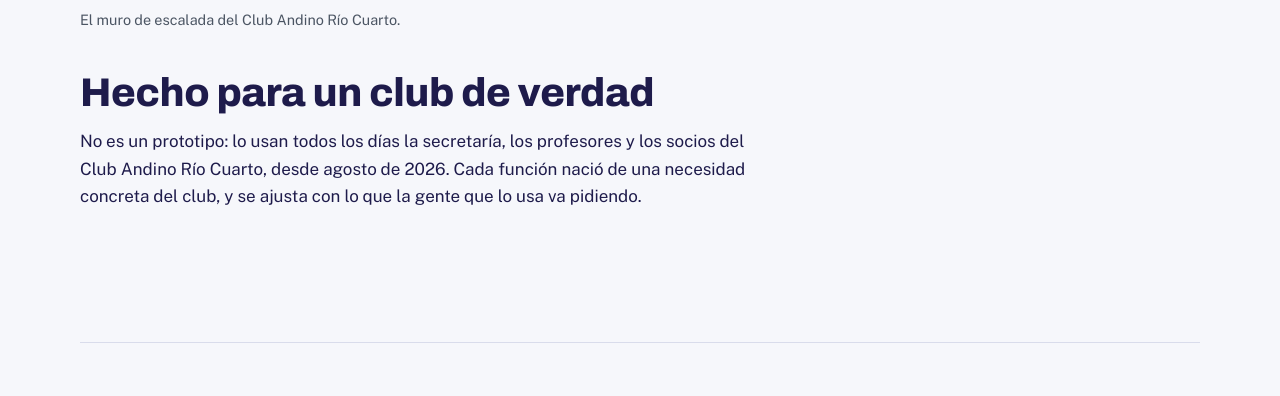
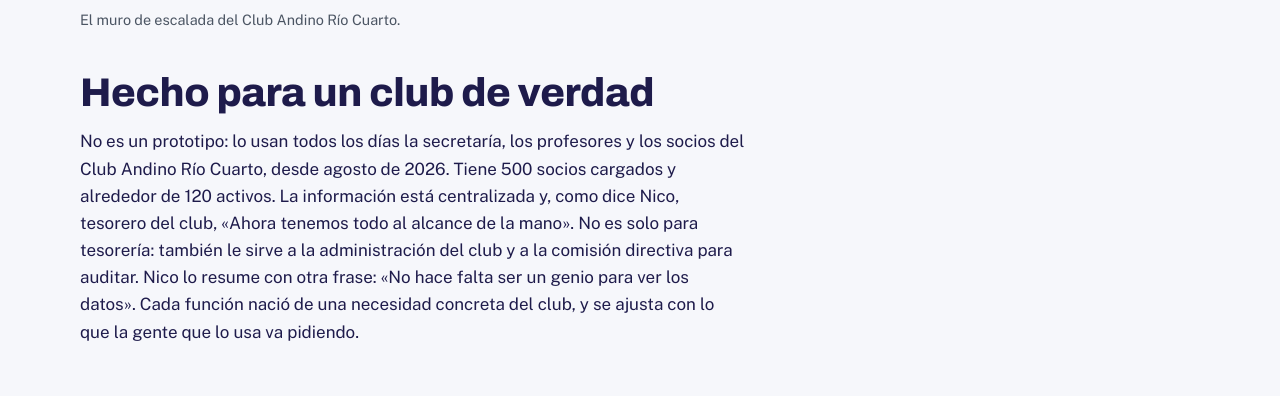
Before and after one commit to NicoPelos/appclub, a plain HTML site: page clubes/index.html in a window 1280 px wide. Shown: the part 4870-5266 px from the top of the page. Drawn offline with nearby package versions, Linux system fonts and the light colour scheme.

Commit message:
feat(clubes): sumar datos del caso CARC

```diff
--- a/clubes/index.html
+++ b/clubes/index.html
@@ -509,7 +509,7 @@ footer { border-top: 1px solid var(--line); padding-block: 28px 40px; color: var
       <figure class="foto-club"><img src="../assets/muro-carc.webp" width="1600" height="720" alt="Clase en el muro de escalada del Club Andino Río Cuarto: un grupo de alumnos y profesores al pie de un muro de colores, con la bandera del club colgada a la izquierda" loading="lazy"><figcaption>El muro de escalada del Club Andino Río Cuarto.</figcaption></figure>
       <div class="s-head">
         <h2 id="t-real">Hecho para un club de verdad</h2>
-        <p class="prose">No es un prototipo: lo usan todos los días la secretaría, los profesores y los socios del Club Andino Río Cuarto, desde agosto de 2026. Cada función nació de una necesidad concreta del club, y se ajusta con lo que la gente que lo usa va pidiendo.</p>
+        <p class="prose">No es un prototipo: lo usan todos los días la secretaría, los profesores y los socios del Club Andino Río Cuarto, desde agosto de 2026. Tiene 500 socios cargados y alrededor de 120 activos. La información está centralizada y, como dice Nico, tesorero del club, «Ahora tenemos todo al alcance de la mano». No es solo para tesorería: también le sirve a la administración del club y a la comisión directiva para auditar. Nico lo resume con otra frase: «No hace falta ser un genio para ver los datos». Cada función nació de una necesidad concreta del club, y se ajusta con lo que la gente que lo usa va pidiendo.</p>
       </div>
     </section>
 
```
